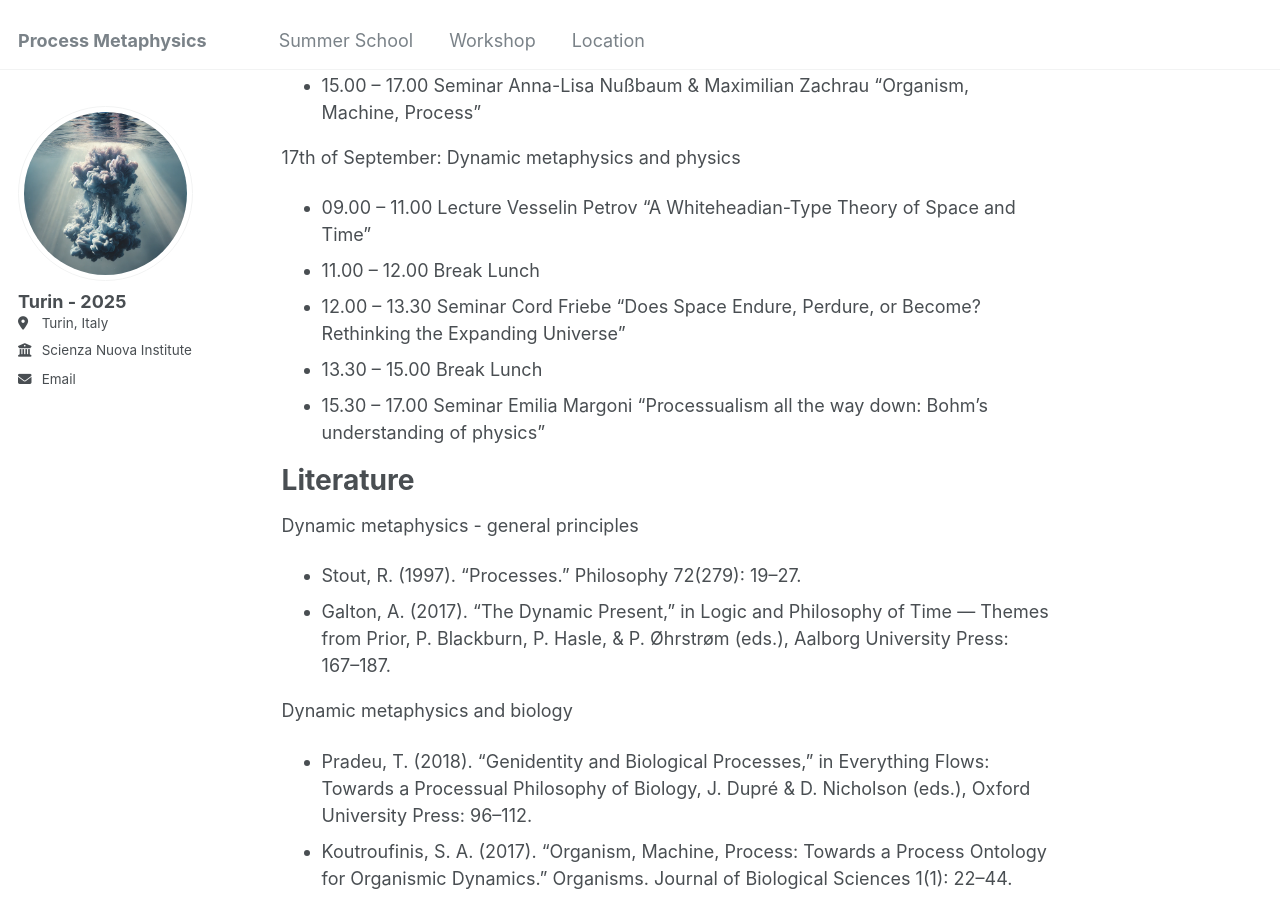
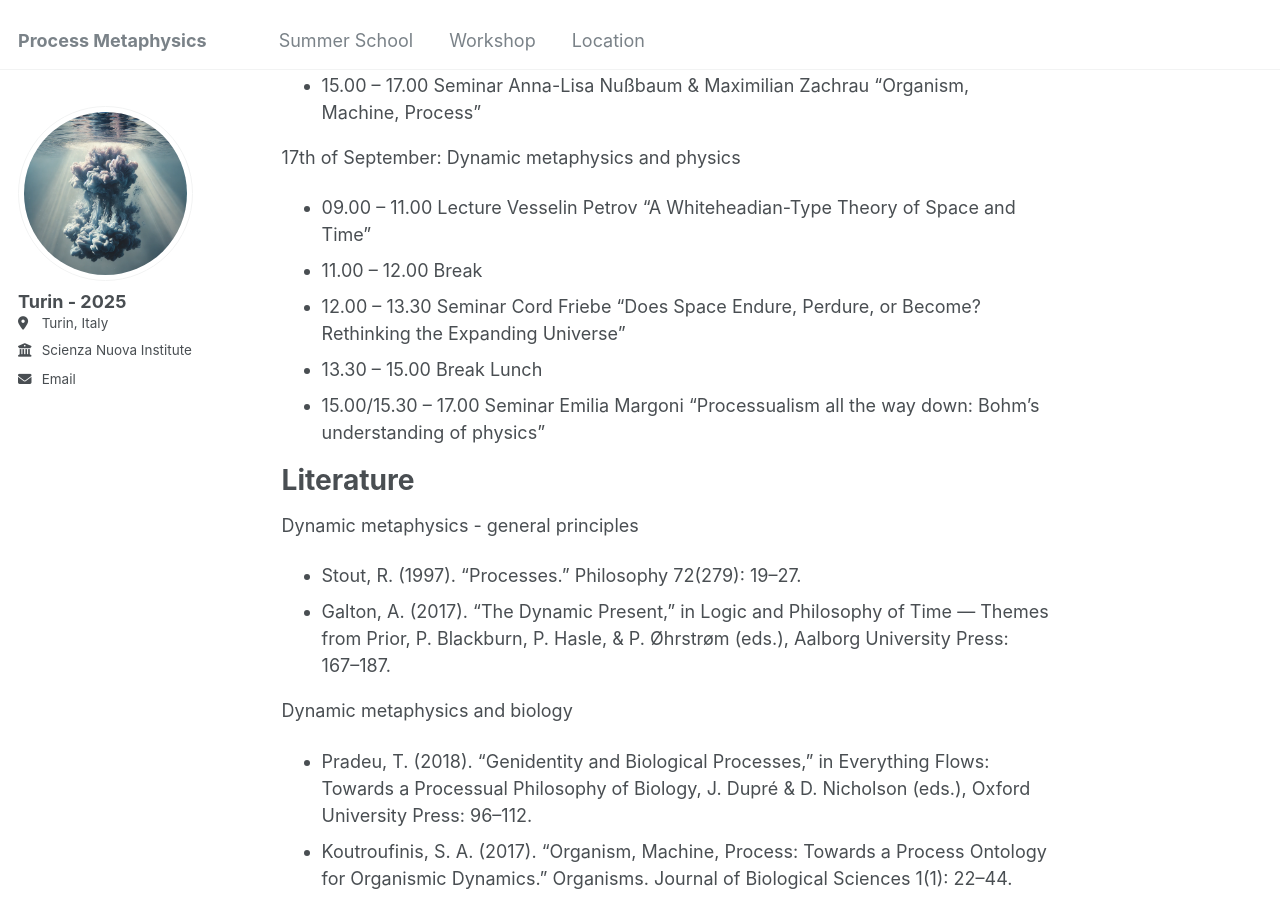
Before and after one commit to k1ssndr/turin2025, a Jekyll site: the page built from _pages/summerschool.md, in a window 1280 px wide and 900 px high, scrolled down 2231 px. Built offline with Jekyll 4.4.1, drawn with Linux system fonts in a browser that asks for light colours.

Commit message:
Update summerschool.md

```diff
--- a/_pages/summerschool.md
+++ b/_pages/summerschool.md
@@ -62,10 +62,10 @@ Schedule --- IMPORTANT SCHEDULE CHANGE FOR 16th AND 17th OF SEPTEMBER
 
 17th of September:   Dynamic metaphysics and physics
 - 09.00 – 11.00		Lecture	Vesselin Petrov “A Whiteheadian-Type Theory of Space and Time”
-- 11.00 – 12.00		Break		Lunch
+- 11.00 – 12.00		Break
 - 12.00 – 13.30		Seminar	Cord Friebe "Does Space Endure, Perdure, or Become? Rethinking the Expanding Universe"
 - 13.30 – 15.00		Break		Lunch
-- 15.30 – 17.00		Seminar	Emilia Margoni “Processualism all the way down: Bohm’s understanding of physics”
+- 15.00/15.30 – 17.00		Seminar	Emilia Margoni “Processualism all the way down: Bohm’s understanding of physics”
 
 Literature
 ======
```
